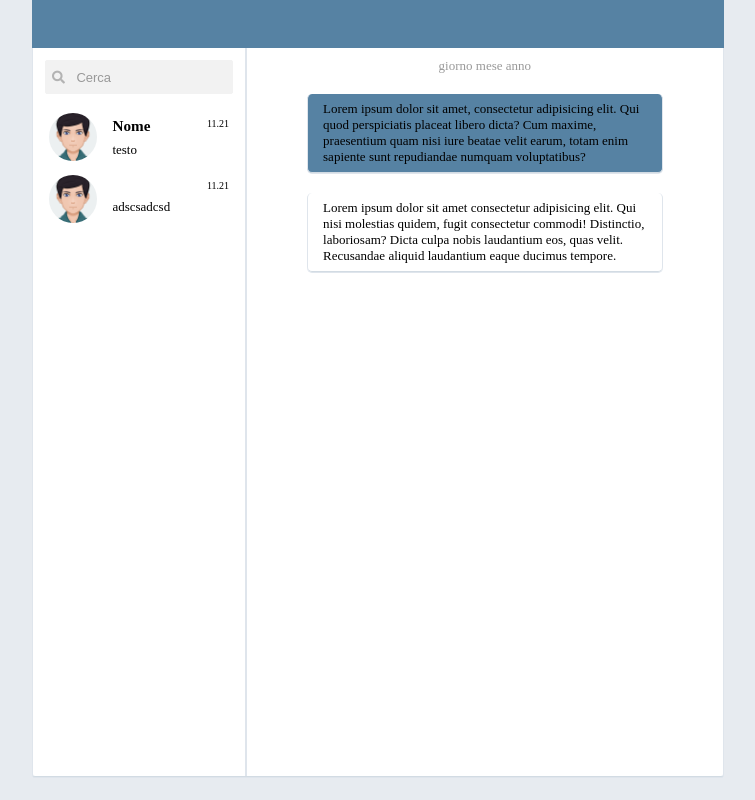
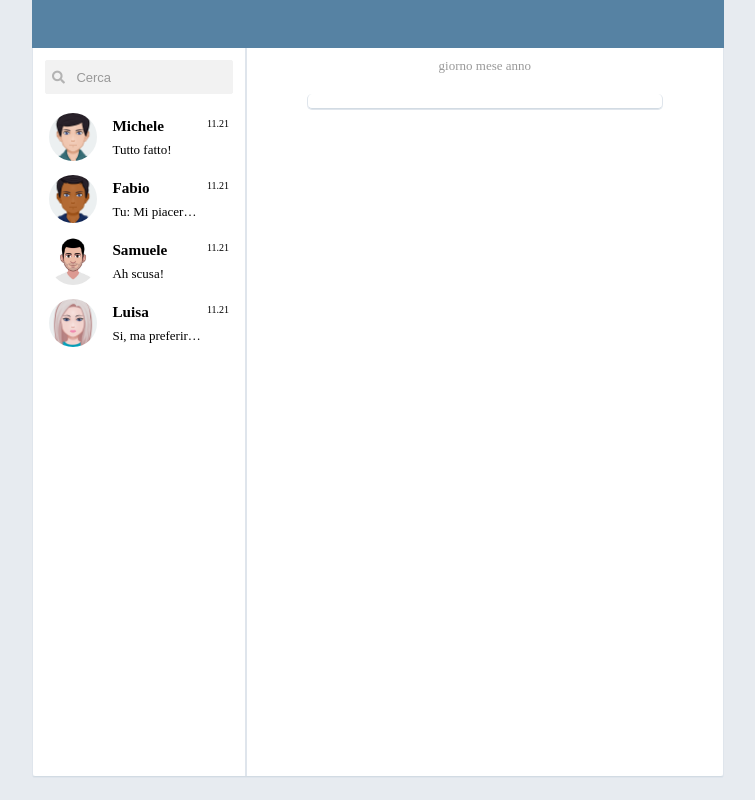
Before and after one commit to gitmichele/vue-boolzapp, a plain HTML site: page index.html in a window 1280 px wide. Shown: the whole page, without its empty margins (262-1017 px from the left). Drawn offline with nearby package versions, Linux system fonts and the light colour scheme.

Commit message:
sidebar chats contacts visualization

```diff
--- a/css/style.css
+++ b/css/style.css
@@ -113,10 +113,14 @@ main{
     flex-direction: column;
     justify-content: space-around;
     font-size: 13px;
+    flex-grow: 2;
+    overflow: hidden;
+}
+#sidebar-chats .text-container p,
+#sidebar-chats .text-container h3{
     white-space: nowrap;
     overflow: hidden;
-    flex-grow: 2;
-
+    text-overflow: ellipsis;
 }
 #sidebar-chats .time-container{
     padding-top: 5px;
@@ -149,7 +153,7 @@ main{
     max-width: 80%;
     margin: 10px 60px;
 }
-.send{
+.sent{
     align-self: flex-end;
     background-color: #5682a3;
 }
--- a/index.html
+++ b/index.html
@@ -42,25 +42,13 @@
                 <div id="sidebar-chats">
                     <div class="chats-container">
                         <ul>
-                            <li>
+                            <li v-for='contact in contacts'>
                                 <div class="img-container">
-                                    <img src="img/avatar1.png" alt="">
+                                    <img :src="contact.avatar" alt="">
                                 </div>
                                 <div class="text-container">
-                                    <h3>Nome </h3>
-                                    <p>testo  </p>
-                                </div>
-                                <div class="time-container">
-                                    11.21
-                                </div>
-                            </li>
-                            <li>
-                                <div class="img-container">
-                                    <img src="img/avatar1.png" alt="">
-                                </div>
-                                <div class="text-container">
-                                    <h3></h3>
-                                    <p>adscsadcsd</p>
+                                    <h3>{{contact.name}} </h3>
+                                    <p><span v-if='contact.messages[contact.messages.length - 1].status == "sent"'>Tu:</span> {{contact.messages[contact.messages.length - 1].text}}</p>
                                 </div>
                                 <div class="time-container">
                                     11.21
@@ -77,8 +65,7 @@
                 </div>
 
                 <div class="messages-container">
-                    <div class="msg send">Lorem ipsum dolor sit amet, consectetur adipisicing elit. Qui quod perspiciatis placeat libero dicta? Cum maxime, praesentium quam nisi iure beatae velit earum, totam enim sapiente sunt repudiandae numquam voluptatibus?</div>
-                    <div class="msg received">Lorem ipsum dolor sit amet consectetur adipisicing elit. Qui nisi molestias quidem, fugit consectetur commodi! Distinctio, laboriosam? Dicta culpa nobis laudantium eos, quas velit. Recusandae aliquid laudantium eaque ducimus tempore.</div>
+                    <div class="msg"></div>
                 </div>
             </section>
         </main>
--- a/js/app.js
+++ b/js/app.js
@@ -3,7 +3,93 @@ function init() {
     new Vue({
 
         el: '#app',
-        data: {},
+        data: {
+            'contacts': [
+                {
+                    name: 'Michele',
+                    avatar: 'img/avatar1.png',
+                    visible: true,
+                    messages: [
+                        {
+                            date: '10/01/2020 15:30:55',
+                            text: 'Hai portato a spasso il cane?',
+                            status: 'sent'
+                        },
+                        {
+                            date: '10/01/2020 15:50:00',
+                            text: 'Ricordati di dargli da mangiare',
+                            status: 'sent'
+                        },
+                        {
+                            date: '10/01/2020 16:15:22',
+                            text: 'Tutto fatto!',
+                            status: 'received'
+                        }
+                    ],
+                },
+                {
+                    name: 'Fabio',
+                    avatar: 'img/avatar2.png',
+                    visible: true,
+                    messages: [
+                        {
+                            date: '20/03/2020 16:30:00',
+                            text: 'Ciao come stai?',
+                            status: 'sent'
+                        },
+                        {
+                            date: '20/03/2020 16:30:55',
+                            text: 'Bene grazie! Stasera ci vediamo?',
+                            status: 'received'
+                        },
+                        {
+                            date: '20/03/2020 16:35:00',
+                            text: 'Mi piacerebbe ma devo andare a fare la spesa.',
+                            status: 'sent'
+                        }
+                    ],
+                },
+                {
+                    name: 'Samuele',
+                    avatar: 'img/avatar3.png',
+                    visible: true,
+                    messages: [
+                        {
+                            date: '28/03/2020 10:10:40',
+                            text: 'La Marianna va in campagna',
+                            status: 'received'
+                        },
+                        {
+                            date: '28/03/2020 10:20:10',
+                            text: 'Sicuro di non aver sbagliato chat?',
+                            status: 'sent'
+                        },
+                        {
+                            date: '28/03/2020 16:15:22',
+                            text: 'Ah scusa!',
+                            status: 'received'
+                        }
+                    ],
+                },
+                {
+                    name: 'Luisa',
+                    avatar: 'img/avatar4.png',
+                    visible: true,
+                    messages: [
+                        {
+                            date: '10/01/2020 15:30:55',
+                            text: 'Lo sai che ha aperto una nuova pizzeria?',
+                            status: 'sent'
+                        },
+                        {
+                            date: '10/01/2020 15:50:00',
+                            text: 'Si, ma preferirei andare al cinema',
+                            status: 'received'
+                        }
+                    ],
+                },
+            ]
+        },
         methods: {}
     });
 };
```
